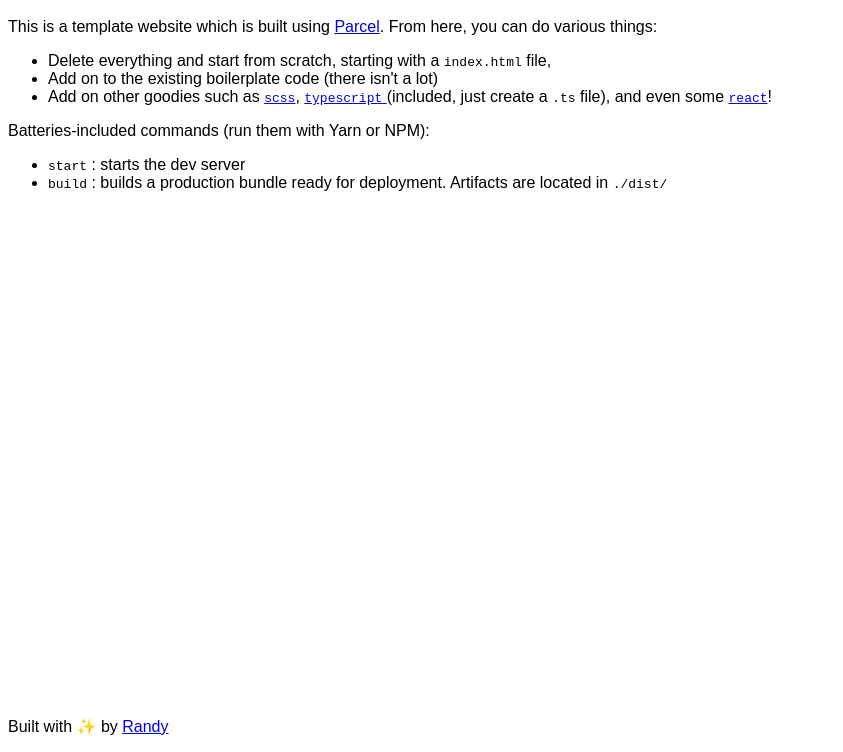
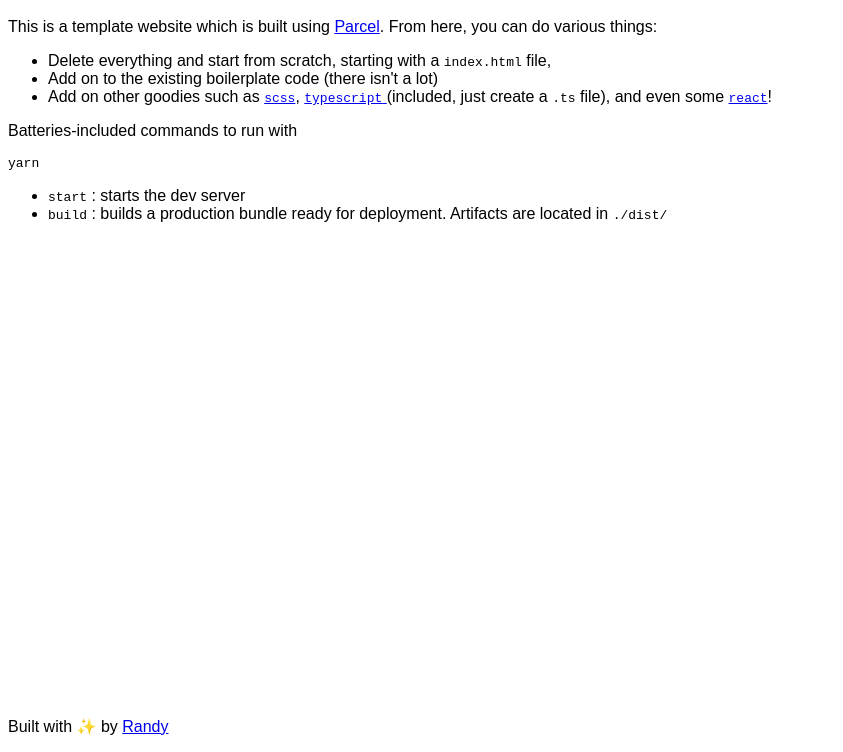
Before and after one commit to randy-halim/parcel-html, a website built with Parcel: page src/index.html in a window 1280 px wide. Shown: the part 48-800 px from the top of the page, without its empty margins (0-843 px from the left). Built offline with nearby package versions, Linux system fonts and the light colour scheme.

Commit message:
Create README

```diff
--- a/src/index.html
+++ b/src/index.html
@@ -39,7 +39,7 @@
         >!
       </li>
     </ul>
-    <p>Batteries-included commands (run them with Yarn or NPM):</p>
+    <p>Batteries-included commands to run with <pre>yarn</pre></p>
     <ul>
       <li>
         <pre>start</pre>
```
Also changed, not shown: README.md (added).
